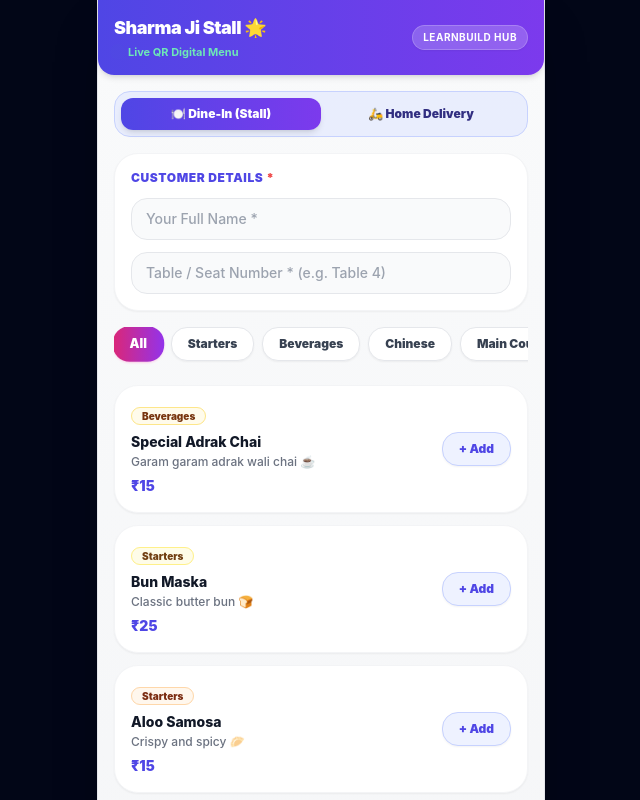
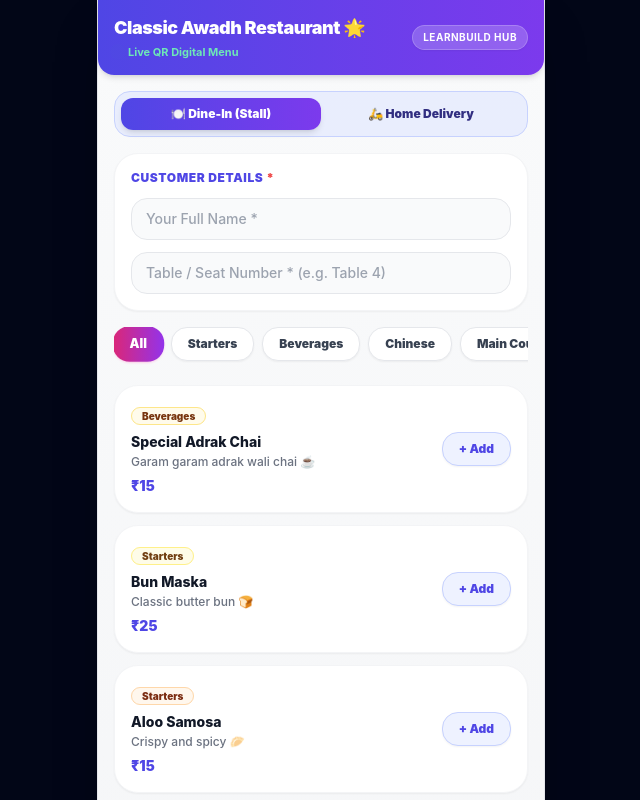
Before and after one commit to ars2904/learnbuild-hub, a Next.js app: page /QRdemo in a window 1280 px wide. Shown: the top 800 px of the page, without its empty margins (319-959 px from the left). Built offline with nearby package versions, Linux system fonts and the light colour scheme.

Commit message:
Update shop owner number and restaurant name

```diff
--- a/src/app/(standalone)/QRdemo/page.tsx
+++ b/src/app/(standalone)/QRdemo/page.tsx
@@ -126,7 +126,7 @@ export default function QRMenuDemo() {
 
     setErrorMessage('');
 
-    const shopOwnerNumber = '919876543210';
+    const shopOwnerNumber = '918707684229';
 
     let message = `🛒 *New Order from QR Menu*\n`;
 
@@ -182,7 +182,7 @@ export default function QRMenuDemo() {
 <div className="animate-bounce mb-5 bg-white/20 p-5 rounded-3xl backdrop-blur-xl shadow-inner border border-white/30">
 <span className="text-5xl">🍔</span>
 </div>
-<h1 className="text-3xl font-black tracking-tight text-center drop-shadow-md">Sharma Ji Chai & Fast Food</h1>
+<h1 className="text-3xl font-black tracking-tight text-center drop-shadow-md">Welcome to Classic Awadh Restaurant</h1>
 <p className="text-pink-100 text-xs mt-2 font-semibold tracking-wide uppercase bg-black/20 px-3 py-1 rounded-full backdrop-blur-sm">
 
           ⚡ Scan. Select. Direct WhatsApp Order.
@@ -206,7 +206,7 @@ export default function QRMenuDemo() {
 <header className="bg-gradient-to-r from-indigo-600 to-violet-600 text-white sticky top-0 z-20 shadow-md px-4 py-3.5 rounded-b-2xl">
 <div className="flex justify-between items-center">
 <div>
-<h1 className="text-lg font-black tracking-tight">Sharma Ji Stall 🌟</h1>
+<h1 className="text-lg font-black tracking-tight">Classic Awadh Restaurant 🌟</h1>
 <p className="text-[11px] text-emerald-300 font-bold flex items-center gap-1.5 mt-0.5">
 <span className="w-2 h-2 rounded-full bg-emerald-400 animate-ping"></span> Live QR Digital Menu
 </p>
```
